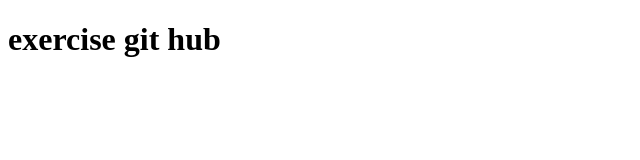
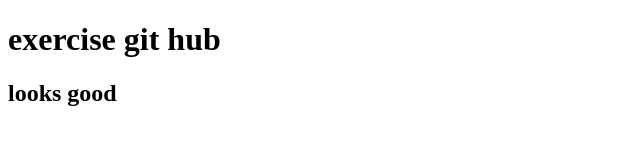
Before and after one commit to yonasayle8/gitPractice1, a plain HTML site: page PAGES/index.html in a window 1280 px wide. Shown: the whole page, without its empty margins (0-640 px from the left). Drawn offline with Linux system fonts and the light colour scheme.

Commit message:
Update index.html
reviewed

```diff
--- a/PAGES/index.html
+++ b/PAGES/index.html
@@ -8,5 +8,6 @@
 </head>
 <body>
     <h1> exercise git hub</h1>
+    <h2>looks good</h2>
 </body>
 </html>
```
